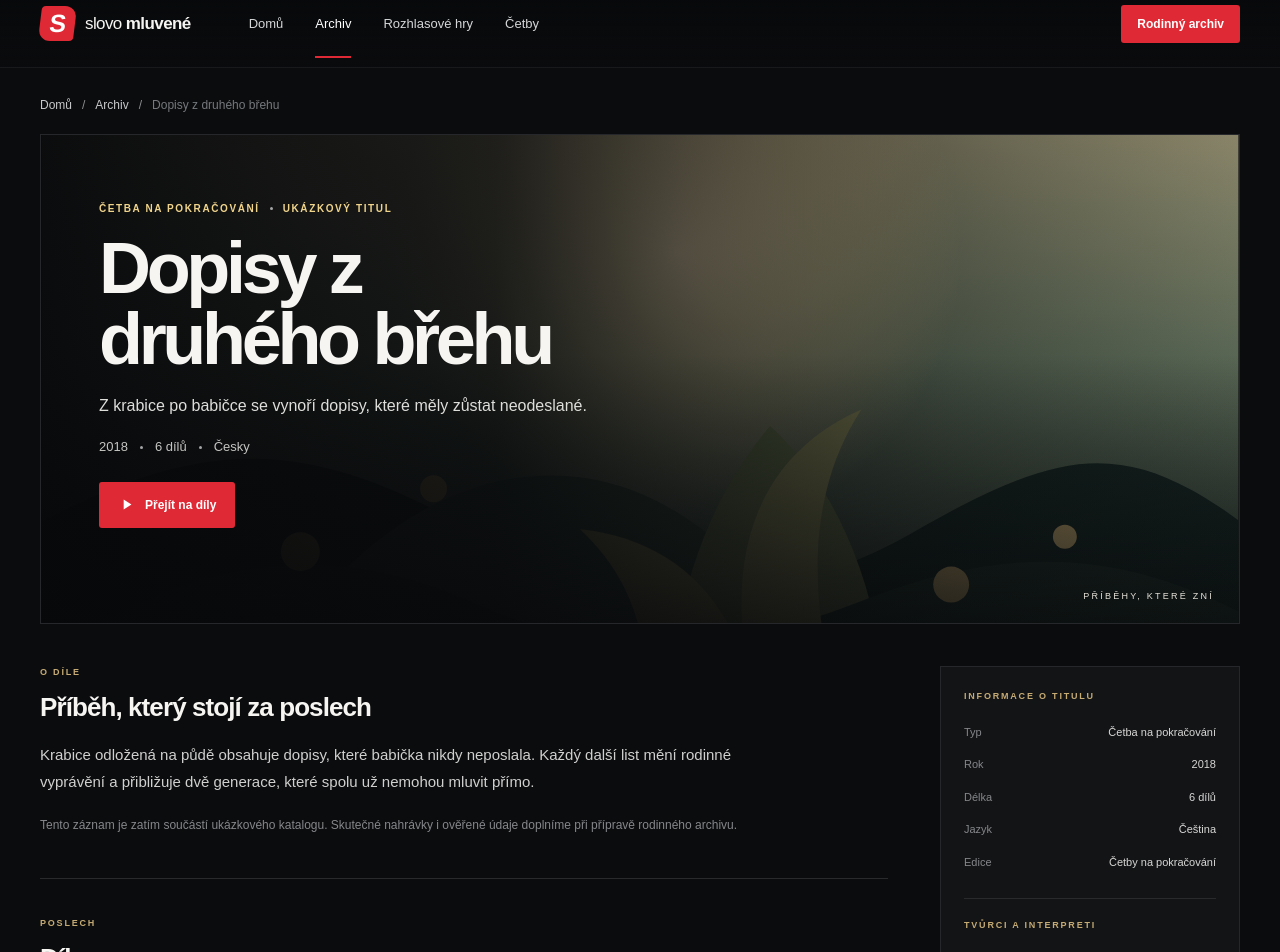
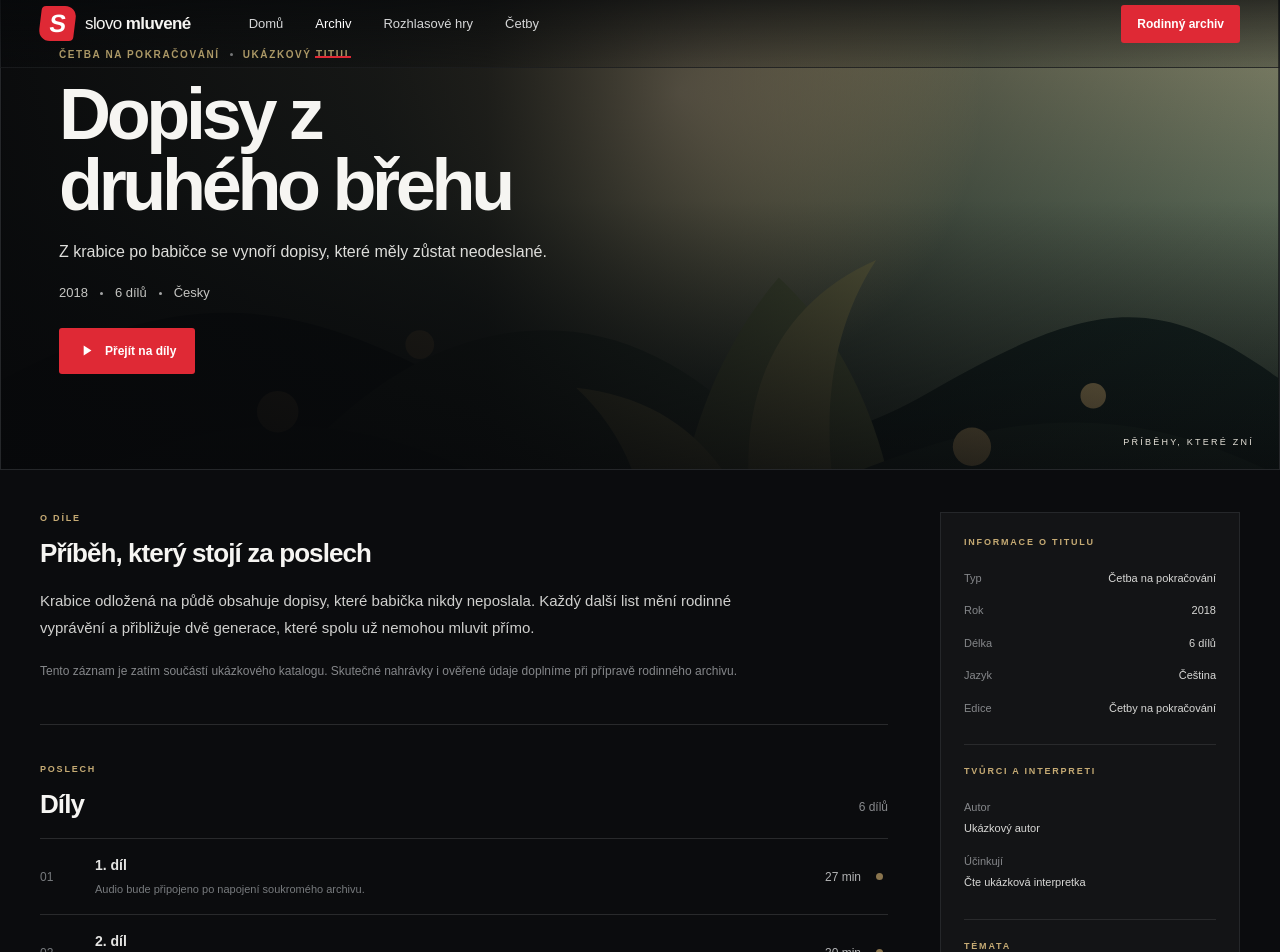
Before and after one commit to ludvikjesensky-cmd/slovo-mluvene-v1, a Next.js app: page /tituly/dopisy in a window 1280 px wide. Shown: the part 20-972 px from the top of the page. Built offline with nearby package versions, Linux system fonts and the light colour scheme.

Commit message:
Make title artwork a full-bleed opening hero

```diff
--- a/app/tituly/[id]/page.tsx
+++ b/app/tituly/[id]/page.tsx
@@ -43,14 +43,7 @@ export default async function TitleDetailPage({ params }: { params: Promise<{ id
         </div>
       </header>
 
-      <div className="detail-wrap page-width">
-        <nav className="detail-breadcrumbs" aria-label="Drobečková navigace">
-          <Link href="/">Domů</Link><span aria-hidden="true">/</span>
-          <Link href="/#archiv">Archiv</Link><span aria-hidden="true">/</span>
-          <span aria-current="page">{work.title}</span>
-        </nav>
-
-        <section className="work-hero" aria-labelledby="work-title">
+      <section className="work-hero" aria-labelledby="work-title">
           <Image className="work-hero-image" src={imageSource(work.cover)} alt="" fill priority sizes="(max-width: 760px) 100vw, 1200px" unoptimized />
           <div className="work-hero-shade" />
           <div className="work-hero-copy">
@@ -63,6 +56,7 @@ export default async function TitleDetailPage({ params }: { params: Promise<{ id
           <span className="work-art-caption">PŘÍBĚHY, KTERÉ ZNÍ</span>
         </section>
 
+      <div className="detail-content page-width">
         <div className="work-detail-grid">
           <div className="work-main-column">
             <section className="detail-section synopsis-section">
```
